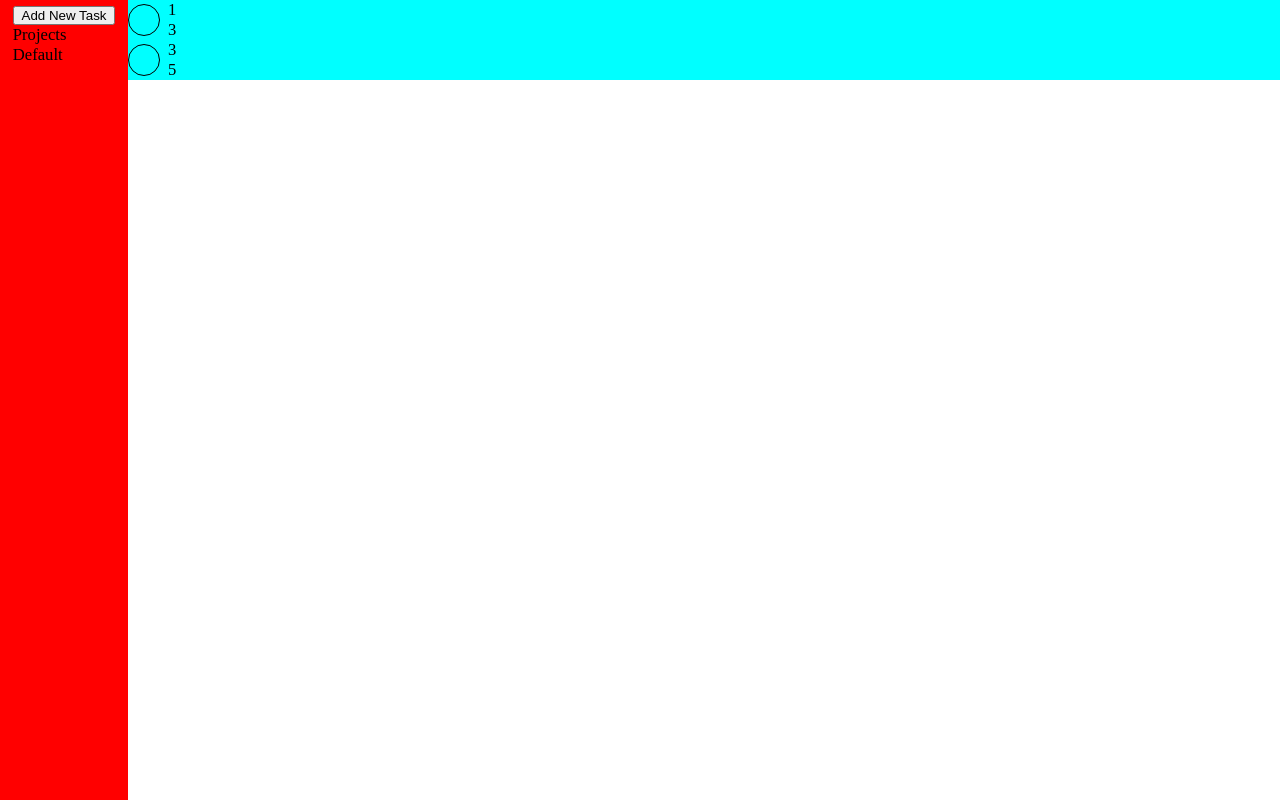
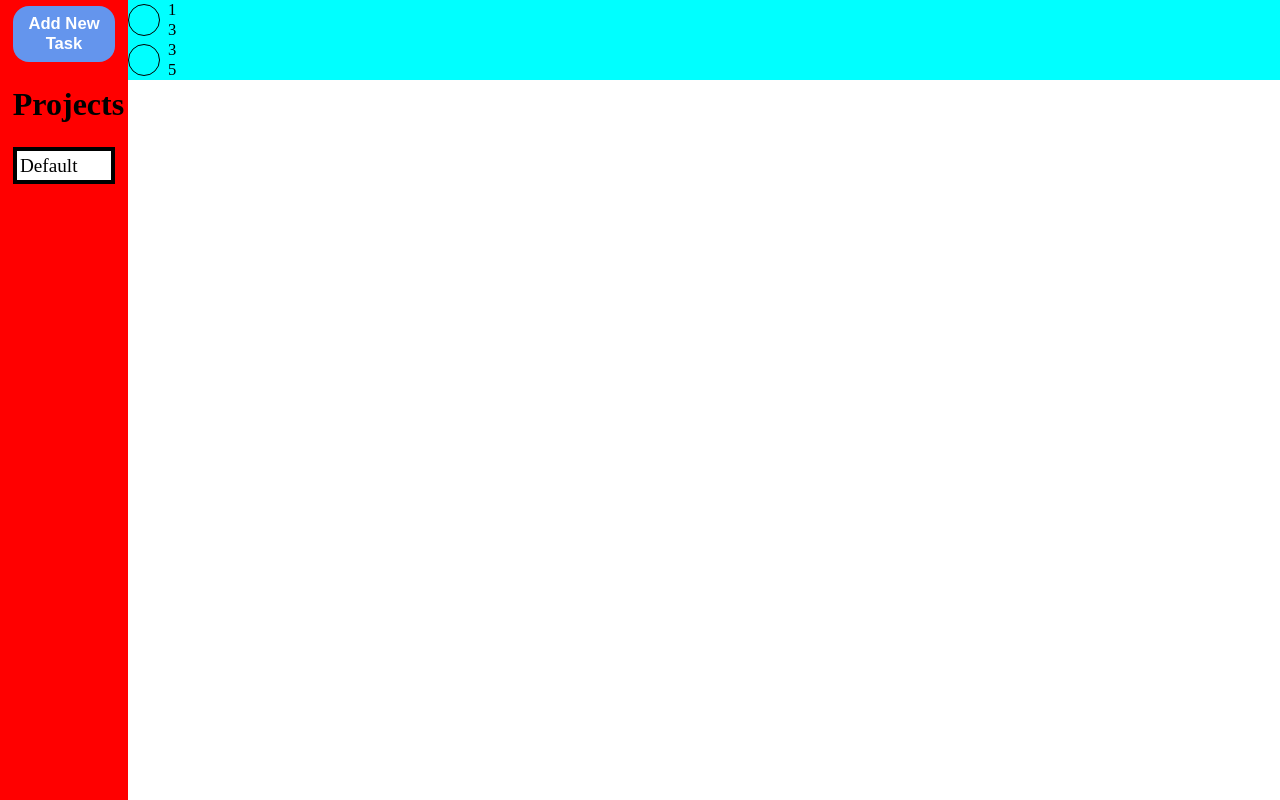
Before and after one commit to WildForce112/todo-list, a website built with webpack: page src/template.html in a window 1280 px wide. Shown: the top 800 px of the page. Built offline with nearby package versions, Linux system fonts and the light colour scheme.

Commit message:
feat: added styles for NavBar

```diff
--- a/src/event.js
+++ b/src/event.js
@@ -1,13 +1,19 @@
 import { TodoRenderer } from "./render.js"
+import { changeTodoCompleteState } from "./todoLogic.js";
+
 
 function handleTodoEvents() {
-  const mainBody = document.querySelector('#main-body');
+  const mainBody = document.querySelector('main');
   if (!mainBody) return;
 
   mainBody.addEventListener('click', (e) => {
     const button = e.target.closest('.complete-state');
     if (!button) return;
 
+    const todo = e.target.closest(".todo");
+    const id = todo.dataset.id;
+
+    // changeTodoCompleteState(todo);
 
   });
 }
--- a/src/render.js
+++ b/src/render.js
@@ -61,6 +61,7 @@ const Renderer = (() => {
   const renderProjectList = (projects) => {
     const projectsText = document.createElement('div');
     projectsText.textContent = 'Projects';
+    projectsText.classList.add("project-text");
     navBar.appendChild(projectsText);
     const projectContainer = document.createElement('div');
     for(const item of projects) {
--- a/src/styles.css
+++ b/src/styles.css
@@ -14,6 +14,7 @@ nav {
   padding: 0.5vw 1vw;
   box-sizing: border-box;
   width: 10vw;
+  gap: 3vh;
 }
 
 main {
@@ -47,3 +48,27 @@ body {
   cursor: default;
   user-select: none;
 }
+
+.todo-button {
+  font-size: 1em;
+  background-color: cornflowerblue;
+  color: white;
+  font-weight: bold;
+  border-style: hidden;
+  padding: 0.5rem;
+  border-radius: 1rem;
+}
+
+.project-text {
+  font-size: 2rem;
+  font-weight: bold;
+}
+
+.project-button {
+  font-size: 1.2rem;
+  background-color: white;
+  padding: 0.2rem;
+  border: 4px black solid;
+  cursor: default;
+  user-select: none;
+}
```
